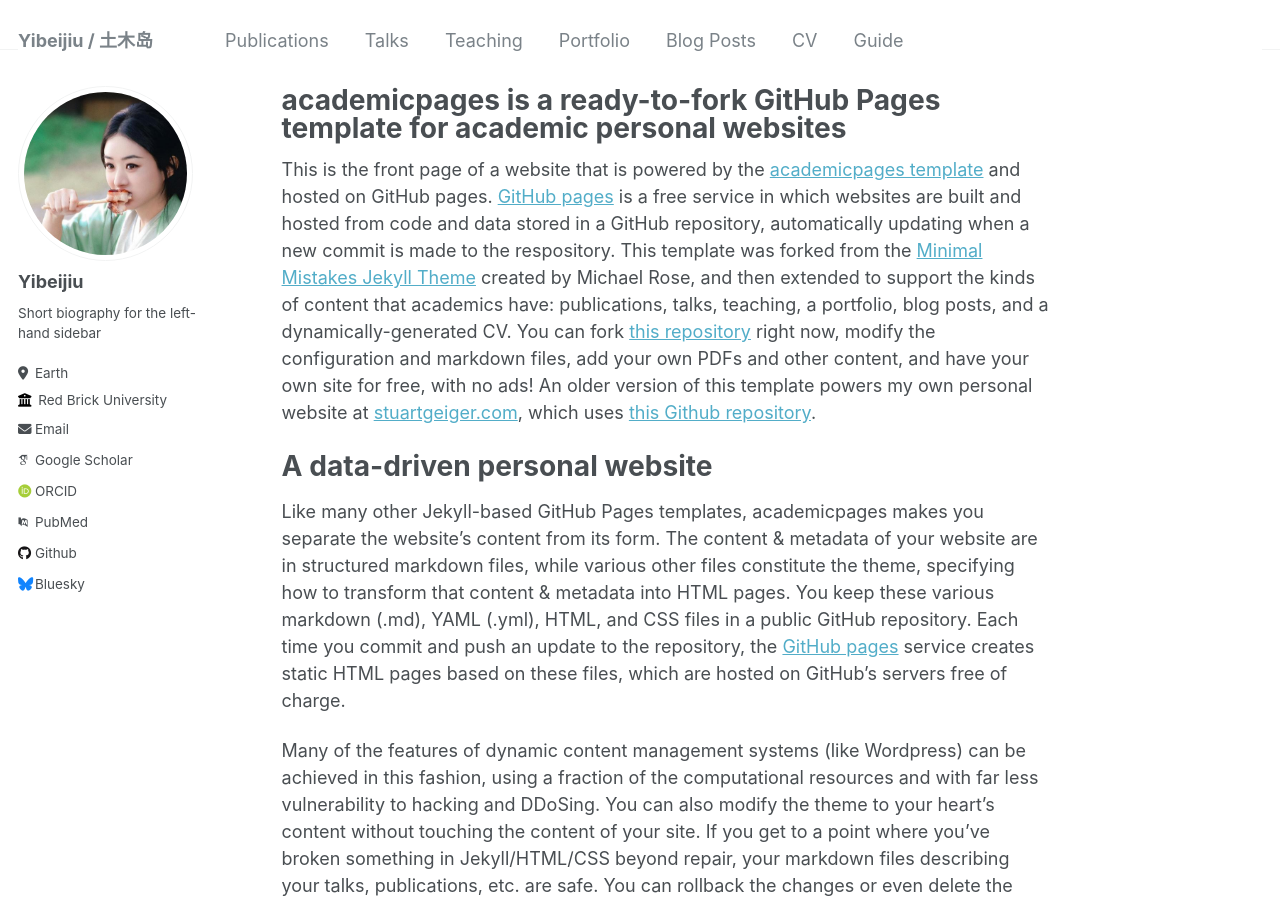
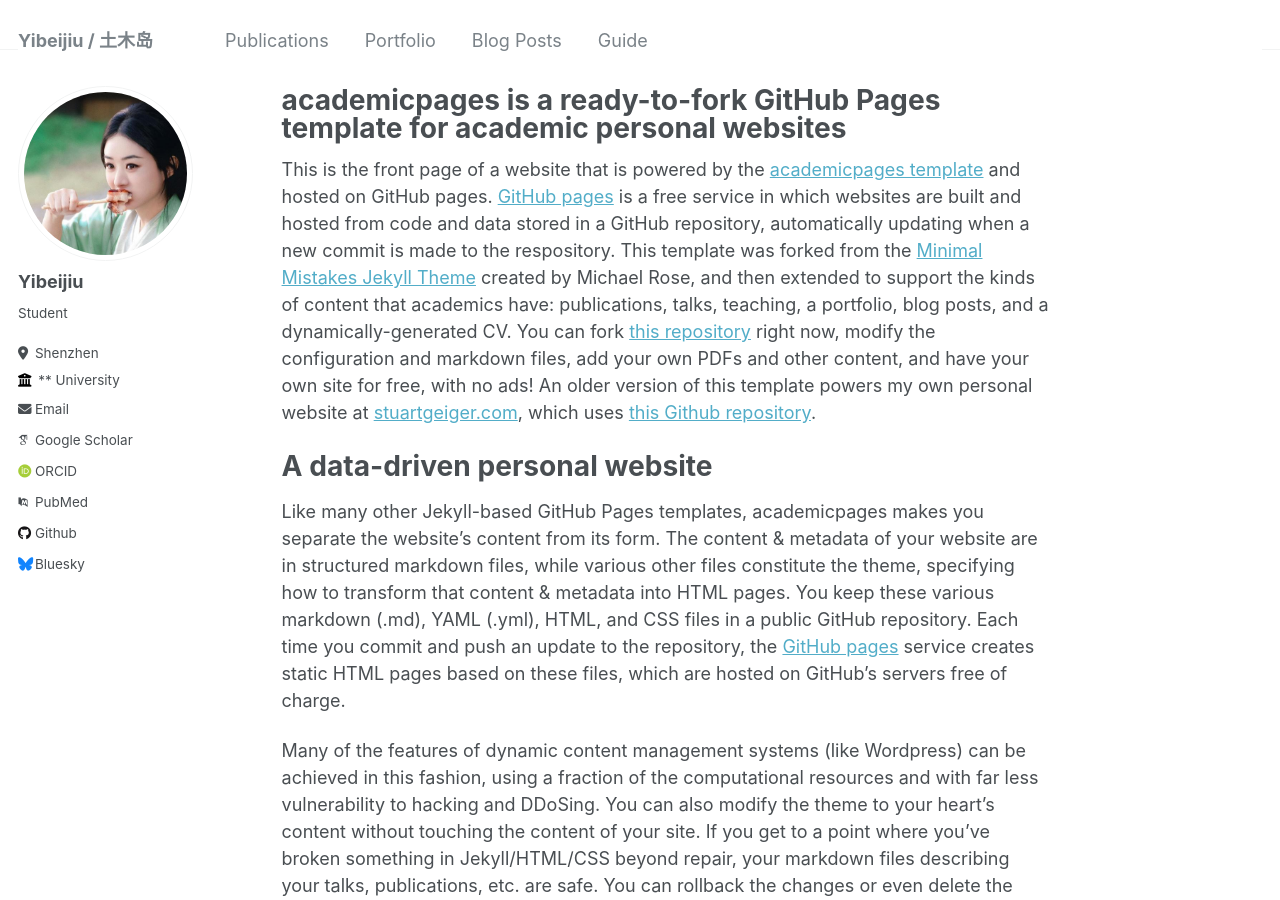
Before and after one commit to zpy1160390580/zpy1160390580.github.io, a Jekyll site: the page built from _pages/about.md, in a window 1280 px wide and 900 px high. Built offline with Jekyll 4.4.1, drawn with Linux system fonts in a browser that asks for light colours; some web fonts are replaced.

Commit message:
Signed-off-by: ybj <zpy1160390580@gmail.com>

```diff
--- a/_config.yml
+++ b/_config.yml
@@ -24,9 +24,9 @@ author:
   avatar           : "profile.jfif"
   name             : "Yibeijiu"
   pronouns         : # example: "she/her"
-  bio              : "Short biography for the left-hand sidebar"
-  location         : "Earth"
-  employer         : "Red Brick University"
+  bio              : "Student"
+  location         : "Shenzhen"
+  employer         : "** University"
   uri              : # URL
   email            : "none@example.org"
 
--- a/_data/navigation.yml
+++ b/_data/navigation.yml
@@ -2,12 +2,6 @@
 main:
   - title: "Publications"
     url: /publications/
-
-  - title: "Talks"
-    url: /talks/
-
-  - title: "Teaching"
-    url: /teaching/
 
   - title: "Portfolio"
     url: /portfolio/
@@ -15,8 +9,5 @@ main:
   - title: "Blog Posts"
     url: /year-archive/
 
-  - title: "CV"
-    url: /cv/
-
   - title: "Guide"
     url: /markdown/
```
